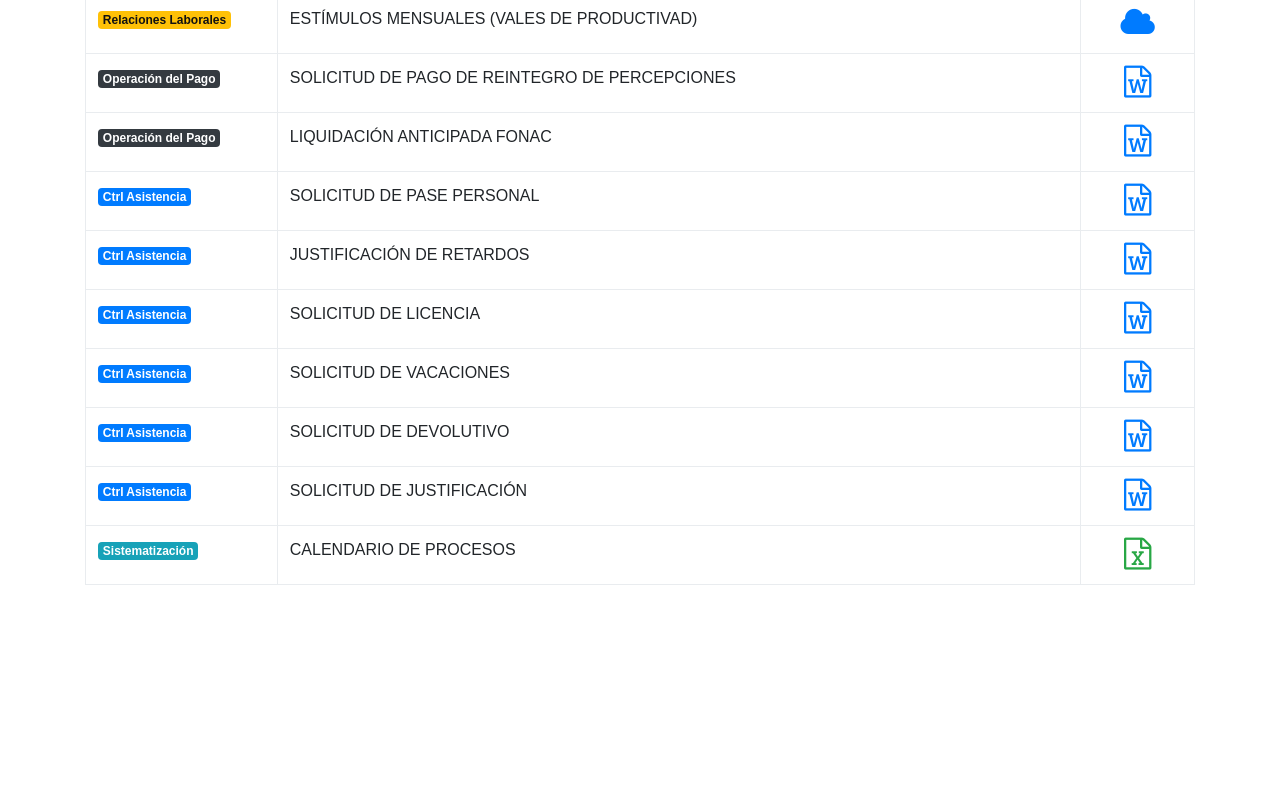
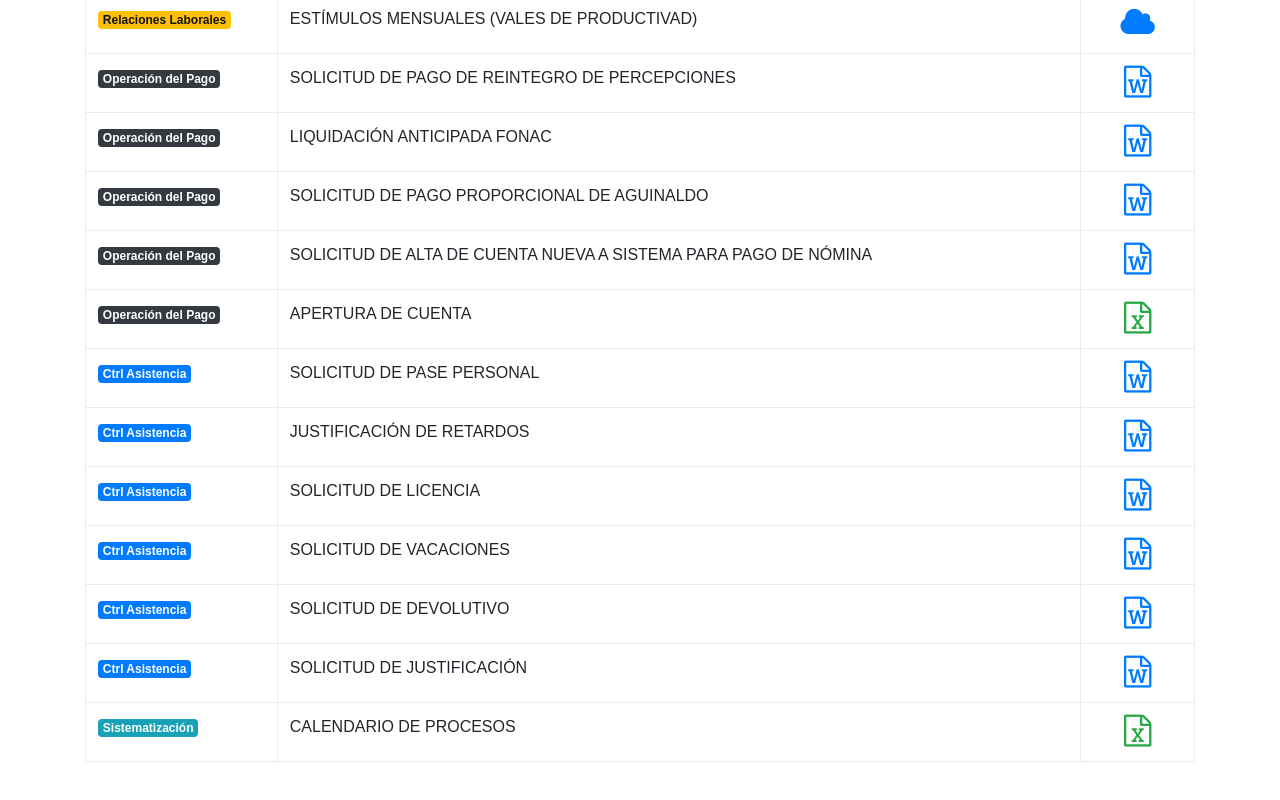
Before and after one commit to Huracan88/sesaformatos, a plain HTML site: page index.html in a window 1280 px wide. Shown: the part 1090-1890 px from the top of the page. Before the commit the page ends 1735 px from the top, so only its background shows below. Drawn offline with nearby package versions, Linux system fonts and the light colour scheme; a web font is replaced by a local one.

Commit message:
Proporcion Aguinaldo, Alta de cuentas a Nómina y Apertura de Cuenta

```diff
--- a/index.html
+++ b/index.html
@@ -219,8 +219,6 @@
 				</td>
 			</tr>
 
-
-
 			<tr>
 				<td>
 					<span class="badge badge-dark">Operación del Pago</span>
@@ -244,6 +242,42 @@
 					<a class="fa fa-2x fa-file-word-o" href="https://drive.google.com/file/d/0B8wJd5yFvcThdXMzb2xuWFVORlk/view?usp=sharing" target="_blank"></a>
 				</td>
 			</tr>
+
+		  <tr>
+			  <td>
+				  <span class="badge badge-dark">Operación del Pago</span>
+			  </td>
+			  <td>
+				  SOLICITUD DE PAGO PROPORCIONAL DE AGUINALDO
+			  </td>
+			  <td class="text-center">
+				  <a class="fa fa-2x fa-file-word-o" href="https://drive.google.com/file/d/0B-JjLiNQi9r9RGtNeW42dFlialk/view?usp=sharing" target="_blank"></a>
+			  </td>
+		  </tr>
+
+		  <tr>
+			  <td>
+				  <span class="badge badge-dark">Operación del Pago</span>
+			  </td>
+			  <td>
+				  SOLICITUD DE ALTA DE CUENTA NUEVA A SISTEMA PARA PAGO DE NÓMINA
+			  </td>
+			  <td class="text-center">
+				  <a class="fa fa-2x fa-file-word-o" href="https://drive.google.com/file/d/0B-JjLiNQi9r9VnlMOUlzUWhLd1k/view?usp=sharing" target="_blank"></a>
+			  </td>
+		  </tr>
+
+		  <tr>
+			  <td>
+				  <span class="badge badge-dark">Operación del Pago</span>
+			  </td>
+			  <td>
+				  APERTURA DE CUENTA
+			  </td>
+			  <td class="text-center">
+				  <a class="fa fa-2x fa-file-excel-o text-success" href="https://drive.google.com/file/d/0B-JjLiNQi9r9MHpxSzhyNVgzMW8/view?usp=sharing" target="_blank"></a>
+			  </td>
+		  </tr>
 
 			<tr>
 				<!-- <td>1</td> -->
@@ -317,7 +351,8 @@
 				</td>
 			</tr>
 
-      <tr>
+
+      	<tr>
 				<td>
 					<span class="badge badge-info">Sistematización</span>
 				</td>
```
Also changed, not shown: 1 other file.
